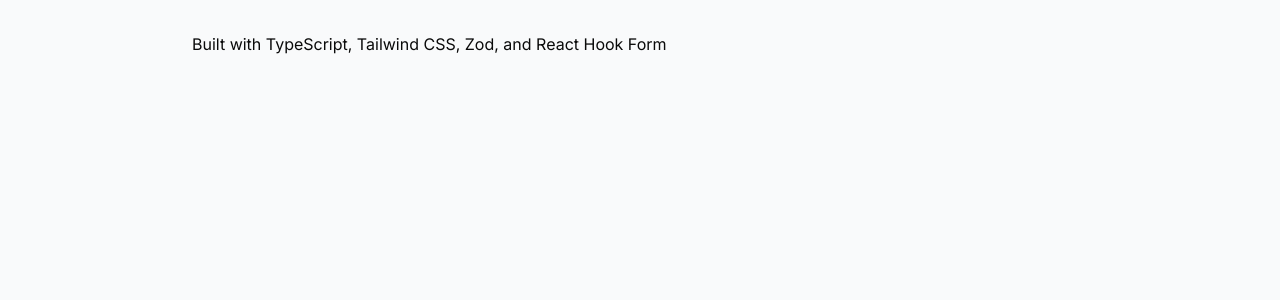
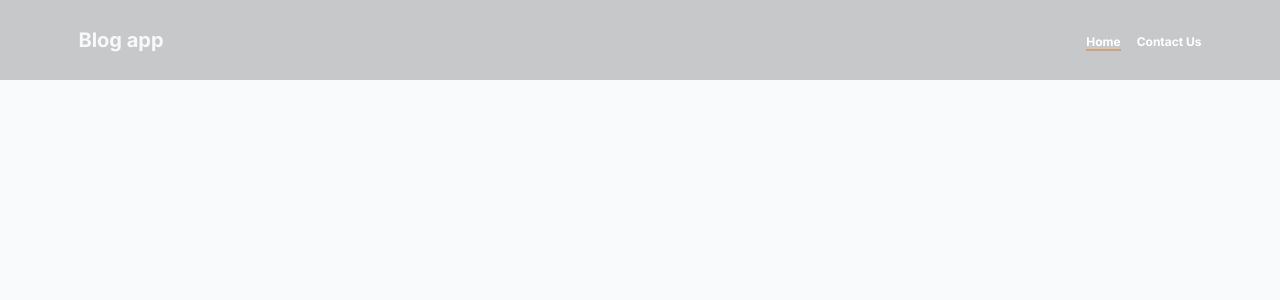
Before and after one commit to Baseldiab/blog-application, a Next.js app: page / in a window 1280 px wide. Shown: the top 300 px of the page. Built offline with nearby package versions, Linux system fonts and the light colour scheme.

Commit message:
add navbar

```diff
--- a/app/globals.css
+++ b/app/globals.css
@@ -80,3 +80,7 @@
     @apply bg-background text-foreground;
   }
 }
+
+.container {
+  @apply xl:w-[90%] max-w-[1300px]  sm:w-[85%] w-[90%] !mx-auto;
+}
--- a/app/layout.tsx
+++ b/app/layout.tsx
@@ -1,27 +1,27 @@
 import "./globals.css";
 import type { Metadata } from "next";
 import { Inter } from "next/font/google";
-import { lora } from '@/components/util/fonts'
+import { lora } from "@/components/util/fonts";
+import Navbar from "@/components/navbar/navbar";
 
 const inter = Inter({ subsets: ["latin"] });
-
 
 export const metadata: Metadata = {
   title: {
     default: "Blog app",
-    template: "%s",
+    template: "%s | Blog app",
   },
-  description: "Modern web application with Next.js 14",
+  description:
+    "Discover engaging blog posts, detailed articles, and connect with our community of writers. Share your thoughts, explore diverse topics, and get in touch with us for any inquiries.",
   openGraph: {
     title: {
       default: "Blog app",
-      template: "%s",
+      template: "%s | Blog app",
     },
-    description: "Modern web application with Next.js 14",
+    description:
+      "Discover engaging blog posts, detailed articles, and connect with our community of writers. Share your thoughts, explore diverse topics, and get in touch with us for any inquiries.",
   },
 };
-
-// ... existing code ...
 
 export default function RootLayout({
   children,
@@ -30,7 +30,11 @@
 }) {
   return (
     <html lang="en" suppressHydrationWarning className={`${lora.variable}`}>
-      <body className={inter.className}>{children}</body>
+      <body className={inter.className}>
+        <Navbar />
+
+        {children}
+      </body>
     </html>
   );
 }
--- a/app/page.tsx
+++ b/app/page.tsx
@@ -6,11 +6,5 @@
 });
 
 export default function Home() {
-  return (
-    <main className="min-h-screen p-8 bg-gray-50">
-      <div className="max-w-4xl mx-auto space-y-8">
-        Built with TypeScript, Tailwind CSS, Zod, and React Hook Form
-      </div>
-    </main>
-  );
+  return <main className="min-h-screen p-8 bg-gray-50"></main>;
 }
--- /dev/null
+++ b/components/navbar/navbar.tsx
@@ -0,0 +1,53 @@
+import Link from "next/link";
+
+// types
+import { NavLink as NavLinkType } from "@/components/types/nav-links";
+
+// components navbar
+import NavLink from "@/components/navbar/navlink";
+import { cn } from "@/lib/utils";
+
+interface NavbarProps {
+  className?: string;
+}
+
+export default function Navbar({ className }: NavbarProps) {
+  const links: NavLinkType[] = [
+    {
+      id: "nav-home",
+      name: "Home",
+      href: "/",
+    },
+    {
+      id: "nav-contact",
+      name: "Contact Us",
+      href: "/contact",
+    },
+  ];
+
+  return (
+    <nav
+      className={cn(
+        "bg-theme-background-nav p-4 absolute top-0 left-0 right-0 z-50 md:min-h-[80px] flex justify-center items-center",
+        className
+      )}
+    >
+      <div className="container flex justify-between items-center h-full">
+        <Link
+          href="/"
+          className="md:text-xl text-lg font-bold text-theme-text-navLogo"
+        >
+          Blog app
+        </Link>
+
+        <ul className="flex items-center gap-4">
+          {links.map((link) => (
+            <li key={link.id}>
+              <NavLink href={link.href}>{link.name}</NavLink>
+            </li>
+          ))}
+        </ul>
+      </div>
+    </nav>
+  );
+}
--- /dev/null
+++ b/components/navbar/navlink.tsx
@@ -0,0 +1,31 @@
+"use client";
+
+import React from "react";
+
+import Link from "next/link";
+import { usePathname } from "next/navigation";
+import { cn } from "@/lib/utils";
+
+interface NavLinkProps {
+  href: string;
+  children: React.ReactNode;
+}
+
+const NavLink = ({ href, children }: NavLinkProps) => {
+  const pathname = usePathname();
+  const isActive = pathname === href;
+
+  return (
+    <Link
+      href={href}
+      className={cn(
+        "text-theme-text-lightTitle font-bold text-xs",
+        isActive ? "border-b-2 border-theme-border-main" : ""
+      )}
+    >
+      {children}
+    </Link>
+  );
+};
+
+export default NavLink;
--- /dev/null
+++ b/components/types/nav-links.ts
@@ -0,0 +1,5 @@
+export interface NavLink {
+    id: string;
+    name: string;
+    href: string;
+}
--- a/components/util/generate-metadata.ts
+++ b/components/util/generate-metadata.ts
@@ -10,7 +10,7 @@
     title: {
       absolute: `${title} | Blog app`,
     },
-    description: description || "Modern web application with Next.js 14",
+    description: description || "Discover engaging blog posts, detailed articles, and connect with our community of writers. Share your thoughts, explore diverse topics, and get in touch with us for any inquiries.",
     icons: {
       icon: '/favicon.ico',
 
--- a/tailwind.config.ts
+++ b/tailwind.config.ts
@@ -34,6 +34,7 @@
             subtitle: "#6C757D",
             lightTitle: "#FFFFFF",
             lightSubtitle: "#E5E5E5",
+            navLogo: "#F8F9FA"
           },
           border: {
             main: "#D4A373",
```
